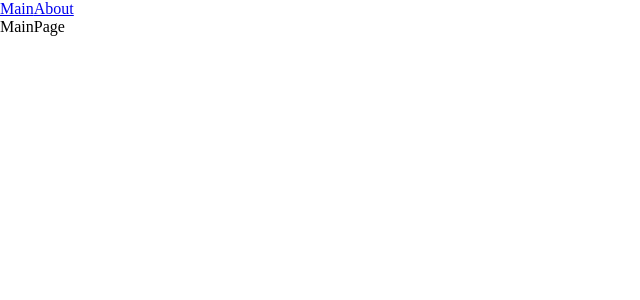
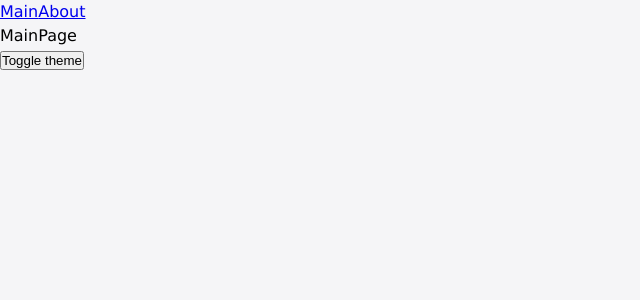
Before and after one commit to RTBGist/ReactShop, a React app: page / in a window 1280 px wide. Shown: the top 300 px of the page, without its empty margins (0-640 px from the left). Built offline with nearby package versions, Linux system fonts and the light colour scheme.

Commit message:
add themes (useTheme, ThemeProvider, ThemeContext)

```diff
--- a/src/App.tsx
+++ b/src/App.tsx
@@ -1,10 +1,15 @@
-import './index.scss';
+import './styles/index.scss';
 import {Link, Route, Routes} from "react-router-dom";
 import {MainPageAsync} from "./pages/MainPage/MainPage.async";
 import {AboutPageAsync} from "./pages/AboutPage/AboutPage.async";
-import { Suspense } from 'react';
+import {Suspense} from 'react';
+import {useTheme} from "./theme/useTheme";
+
+
 
 const App = () => {
+	const {theme, toggleTheme} = useTheme();
+
 	return (
 			<div className='app'>
 				<Link to='/'>Main</Link>
@@ -15,6 +20,8 @@
 						<Route path={'/'} element={<MainPageAsync />}/>
 					</Routes>
 				</Suspense>
+
+				<button onClick={toggleTheme}>Toggle theme</button>
 			</div>
 	);
 };
--- a/src/index.scss
+++ /dev/null
@@ -1,5 +0,0 @@
-* {
-  box-sizing: border-box;
-  margin: 0;
-  padding: 0;
-}
--- a/src/index.tsx
+++ b/src/index.tsx
@@ -1,8 +1,15 @@
 import * as ReactDOMClient from 'react-dom/client';
 import App from "./App";
 import {BrowserRouter} from "react-router-dom";
+import ThemeProvider from "./theme/ThemeProvider";
 
 const container = document.getElementById('root');
 const root =  ReactDOMClient.createRoot(container);
 
-root.render(<BrowserRouter><App /></BrowserRouter>);
+root.render(
+		<BrowserRouter>
+			<ThemeProvider>
+				<App />
+			</ThemeProvider>
+		</BrowserRouter>
+);
--- /dev/null
+++ b/src/styles/index.scss
@@ -0,0 +1,19 @@
+@import "./variables/global";
+@import "./themes/light";
+@import "./themes/dark";
+
+* {
+  box-sizing: border-box;
+  margin: 0;
+  padding: 0;
+}
+
+body {
+  font: var(--font-m);
+}
+
+.app {
+  min-height: 100vh;
+  color: var(--primary-color);
+  background: var(--bg-color);
+}
--- /dev/null
+++ b/src/styles/themes/dark.scss
@@ -0,0 +1,5 @@
+.app_dark_theme {
+  --bg-color: #000;
+  --primary-color: #fff;
+  --secondary-color: #2997ff;
+}
--- /dev/null
+++ b/src/styles/themes/light.scss
@@ -0,0 +1,5 @@
+:root {
+  --bg-color: #f5f5f7;
+  --primary-color: #000;
+  --secondary-color: #086acd;
+}
--- /dev/null
+++ b/src/styles/variables/global.scss
@@ -0,0 +1,12 @@
+:root {
+  --font-family-main: "Verdana", "Times new Roman", "sans-serif";
+  --font-size-m: 16px;
+  --font-line-m: 24px;
+  --font-m: var(--font-size-m) / var(--font-line-m) var(--font-family-main);
+  --font-size-l: 24px;
+  --font-line-l: 32px;
+  --font-l: var(--font-size-l) / var(--font-line-l) var(--font-family-main);
+  --font-size-xl: 32px;
+  --font-line-xl: 40px;
+  --font-xl: var(--font-size-xl) / var(--font-line-xl) var(--font-family-main);
+}
--- /dev/null
+++ b/src/theme/ThemeContext.ts
@@ -0,0 +1,15 @@
+import {createContext} from "react";
+
+export enum Theme {
+	DARK = 'app_dark_theme',
+	LIGHT = 'app_light_theme'
+}
+
+export interface ThemeContextProps {
+	theme?: Theme,
+	setTheme: (theme: Theme) => void;
+}
+
+export const ThemeContext = createContext<ThemeContextProps>(null);
+
+export const LOCAL_STORAGE_THEME_KEY = 'theme';
--- /dev/null
+++ b/src/theme/ThemeProvider.tsx
@@ -0,0 +1,31 @@
+import {FC, ReactNode, useMemo, useState} from "react";
+import {LOCAL_STORAGE_THEME_KEY, Theme, ThemeContext, ThemeContextProps} from "./ThemeContext";
+
+interface ThemeProviderProps {
+	initialTheme?: Theme,
+	children: ReactNode
+}
+
+const defaultTheme = localStorage.getItem(LOCAL_STORAGE_THEME_KEY) as Theme || Theme.LIGHT;
+
+const ThemeProvider: FC<ThemeProviderProps> = (props) => {
+	const {
+		initialTheme = Theme.LIGHT,
+		children
+	} = props;
+
+	const [theme, setTheme] = useState<Theme>(defaultTheme || initialTheme);
+
+	const defaultProps: ThemeContextProps = useMemo(() => ({
+		theme,
+		setTheme,
+	}), [theme]);
+
+	return (
+			<ThemeContext.Provider value={defaultProps}>
+				{children}
+			</ThemeContext.Provider>
+	);
+};
+
+export default ThemeProvider;
--- /dev/null
+++ b/src/theme/useTheme.ts
@@ -0,0 +1,20 @@
+import { useContext } from 'react';
+import { LOCAL_STORAGE_THEME_KEY, Theme, ThemeContext } from './ThemeContext';
+
+interface UseThemeResult {
+	toggleTheme: () => void;
+	theme: Theme;
+}
+
+export function useTheme(): UseThemeResult {
+	const { theme, setTheme } = useContext(ThemeContext);
+
+	const toggleTheme = () => {
+		const newTheme = theme === Theme.DARK ? Theme.LIGHT : Theme.DARK;
+		setTheme(newTheme);
+		document.body.className = newTheme;
+		localStorage.setItem(LOCAL_STORAGE_THEME_KEY, newTheme);
+	};
+
+	return { theme, toggleTheme };
+}
```
Also changed, not shown: 1 other file (tests, documents, lock files or other folders).
